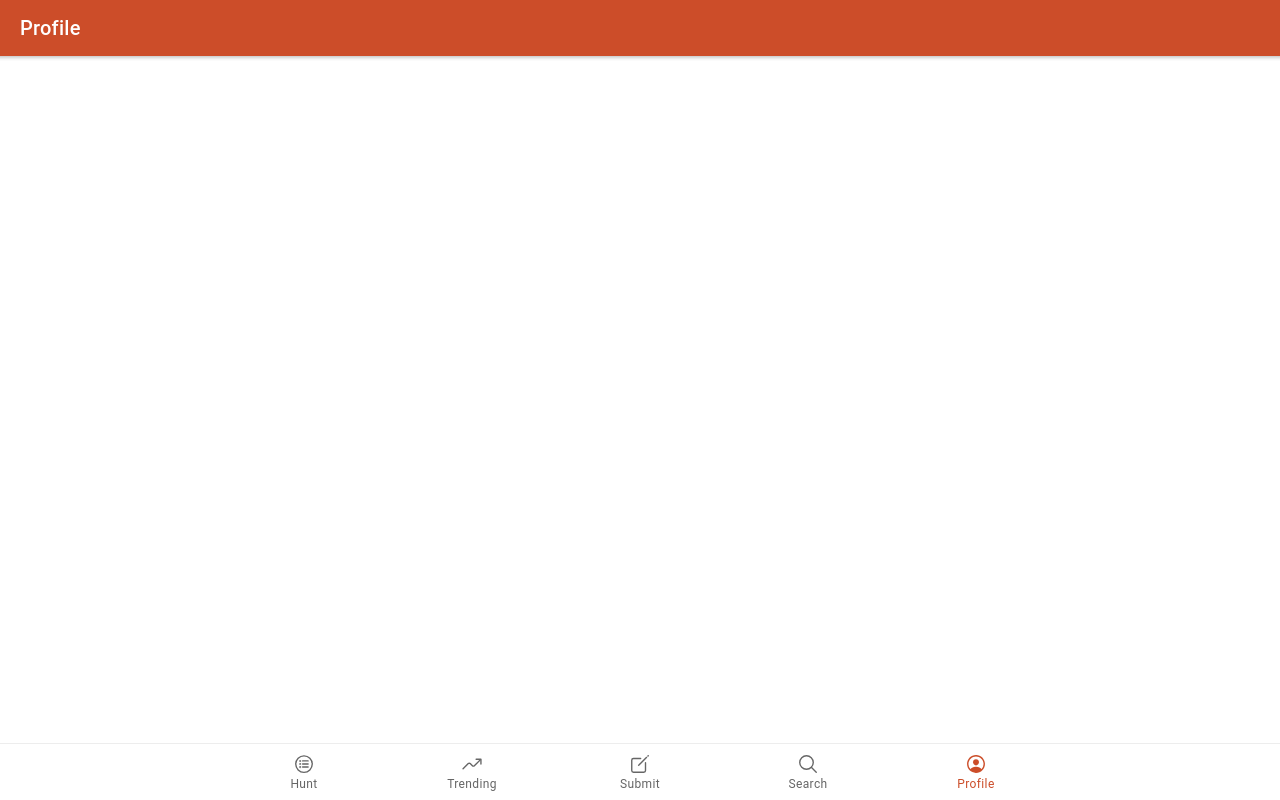
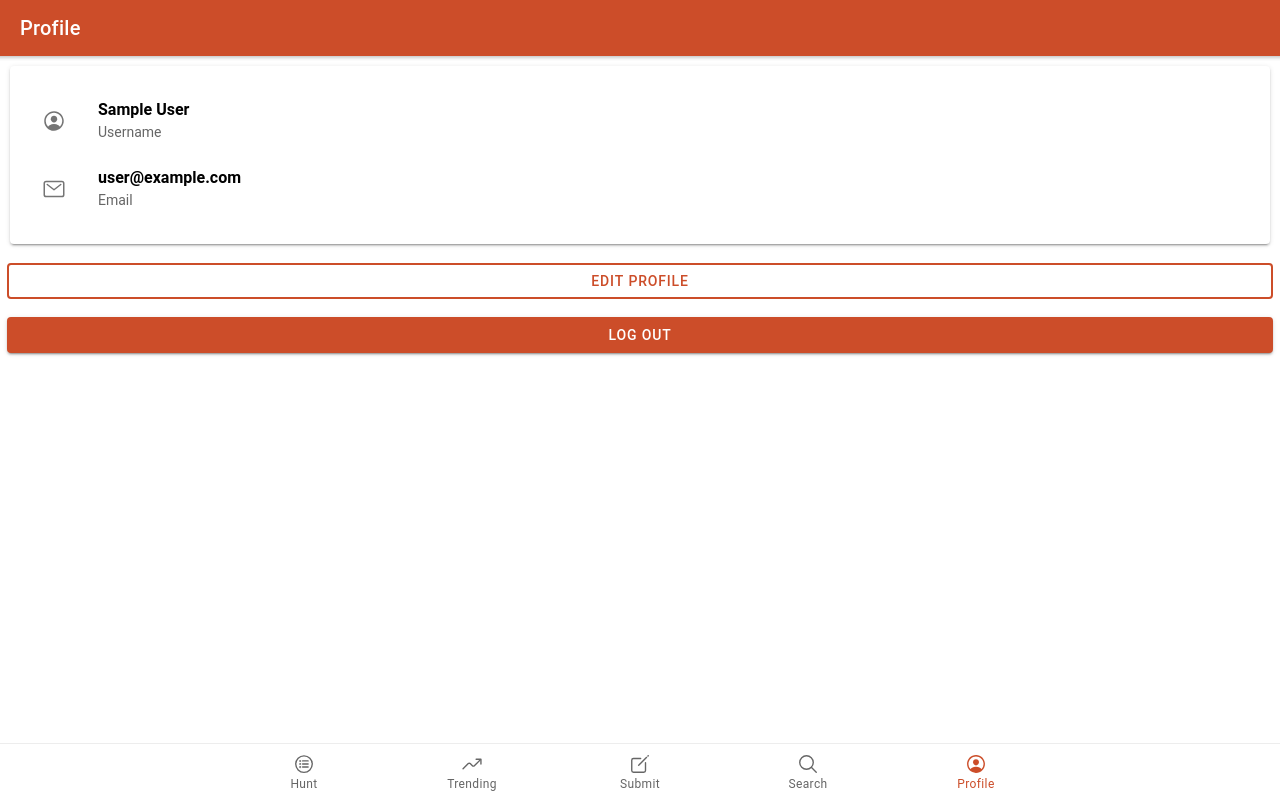
Before and after one commit to solidsail/Hunt, a React (Create React App) app: page /profile in a window 1280 px wide. Built offline with nearby package versions, Linux system fonts and the light colour scheme; no server answers; sample sign-in values are in the browser's storage.

Commit message:
Profile Page

```diff
--- a/src/pages/Profile.js
+++ b/src/pages/Profile.js
@@ -1,14 +1,114 @@
 import React from "react";
-import { IonPage, IonContent } from "@ionic/react";
+import {
+  IonContent,
+  IonPage,
+  IonGrid,
+  IonRow,
+  IonCol,
+  IonButton,
+  IonCardContent,
+  IonCard,
+  IonList,
+  IonItem,
+  IonIcon,
+  IonLabel,
+} from "@ionic/react";
+import { personCircleOutline, mailOutline } from "ionicons/icons";
+import UserContext from "../contexts/UserContext";
+import firebase from "../firebase";
+import { toast } from "../utils/toast";
 import SmallHeader from "../components/Header/SmallHeader";
 import LargeHeader from "../components/Header/LargeHeader";
 
-const Profile = () => {
+const Profile = (props) => {
+  const { user } = React.useContext(UserContext);
+
+  async function logoutUser() {
+    try {
+      await firebase.logout();
+      props.history.push("/");
+      toast("You have logged out successfully.");
+    } catch (err) {
+      console.error("Logout Error", err);
+      toast(err.message);
+    }
+  }
+
   return (
     <IonPage>
       <SmallHeader title="Profile" />
-      <IonContent fullscreen>
+      <IonContent>
         <LargeHeader title="Profile" />
+        {user ? (
+          <>
+            <IonCard>
+              <IonCardContent>
+                <IonList lines="none">
+                  <IonItem>
+                    <IonIcon icon={personCircleOutline} slot="start"></IonIcon>
+                    <IonLabel>
+                      <strong>{user.displayName}</strong>
+                      <p>Username</p>
+                    </IonLabel>
+                  </IonItem>
+
+                  <IonItem>
+                    <IonIcon icon={mailOutline} slot="start"></IonIcon>
+                    <IonLabel>
+                      <strong>{user.email}</strong>
+                      <p>Email</p>
+                    </IonLabel>
+                  </IonItem>
+                </IonList>
+              </IonCardContent>
+            </IonCard>
+            <IonRow>
+              <IonCol>
+                <IonButton
+                  expand="block"
+                  routerLink={`/edit-profile`}
+                  color="primary"
+                  fill="outline"
+                >
+                  Edit Profile
+                </IonButton>
+              </IonCol>
+            </IonRow>
+            <IonRow>
+              <IonCol>
+                <IonButton expand="block" color="primary" onClick={logoutUser}>
+                  Log Out
+                </IonButton>
+              </IonCol>
+            </IonRow>
+          </>
+        ) : (
+          <IonGrid>
+            <IonRow>
+              <IonCol>
+                <IonButton
+                  expand="block"
+                  routerLink={`/register`}
+                  color="primary"
+                >
+                  Sign Up
+                </IonButton>
+              </IonCol>
+            </IonRow>
+            <IonRow>
+              <IonCol>
+                <IonButton
+                  expand="block"
+                  routerLink={`/login`}
+                  color="primary"
+                  fill="outline"
+                >
+                  Log In
+                </IonButton>
+              </IonCol>
+            </IonRow>
+          </IonGrid>
+        )}
       </IonContent>
     </IonPage>
   );
```
